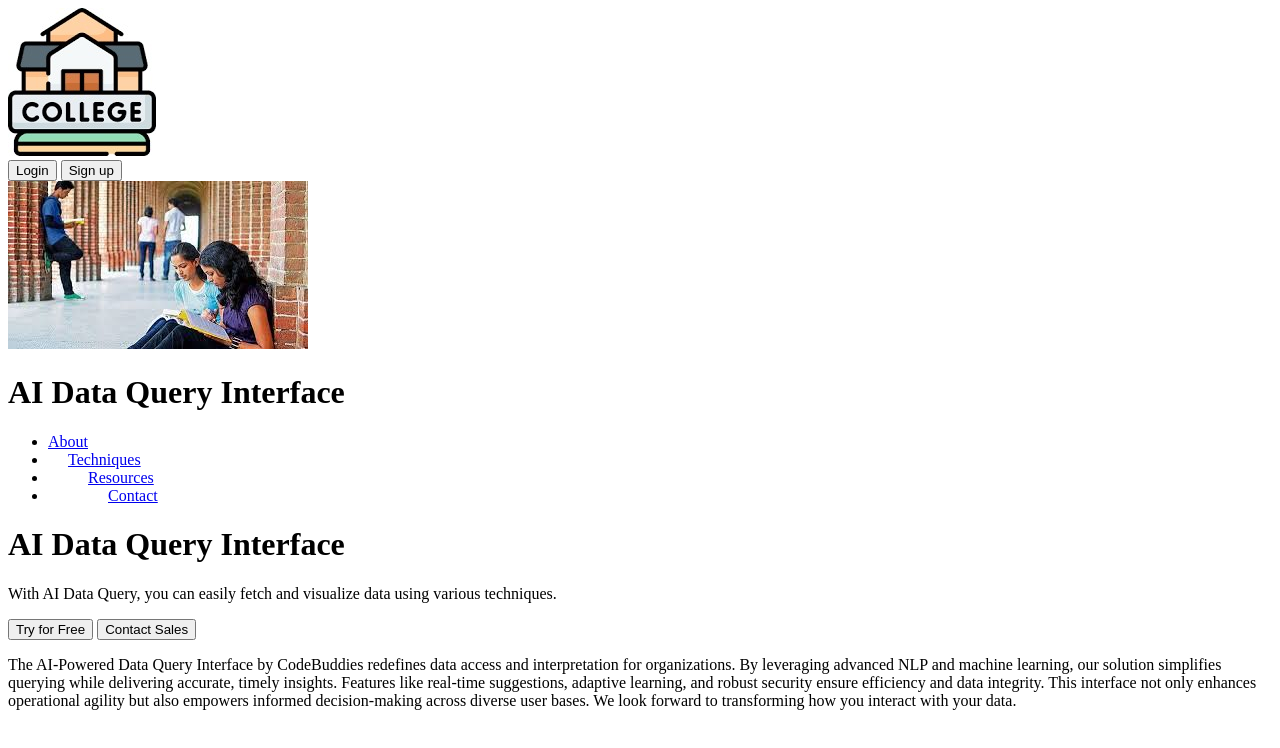
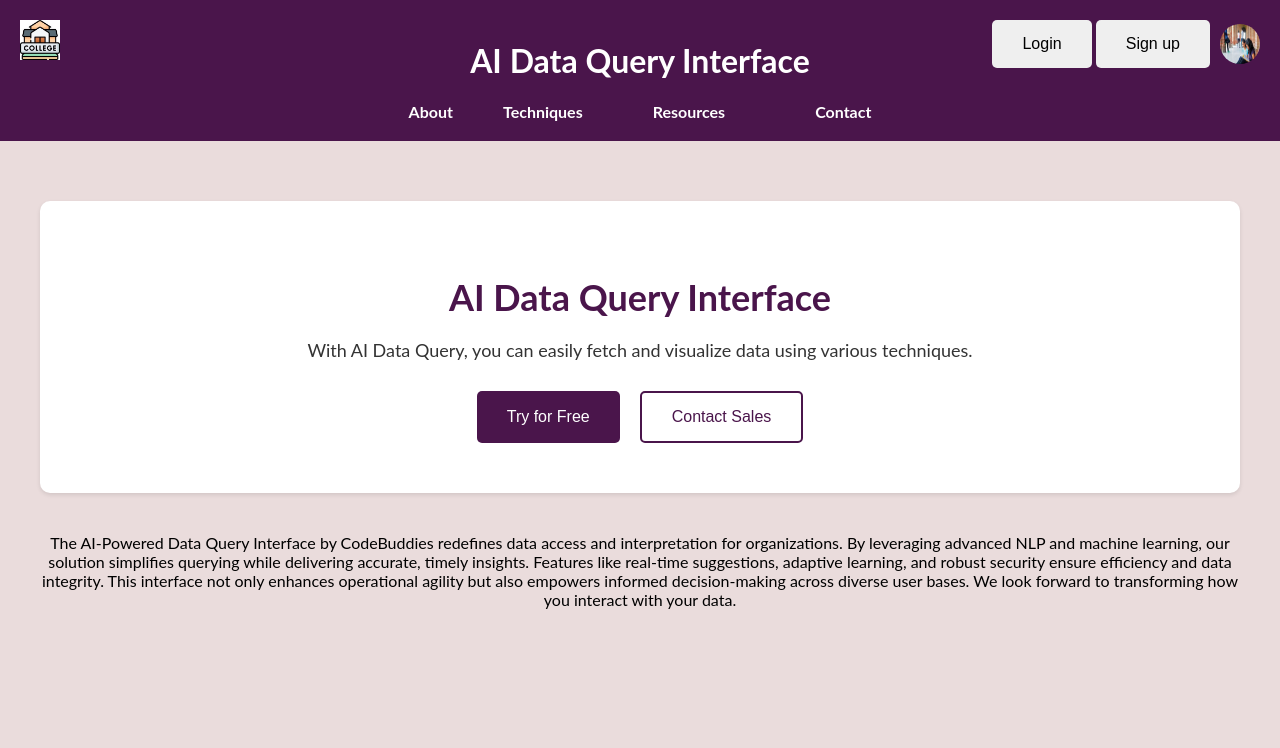
Before and after one commit to srikanthgunji23/ai-powered-data-query, a plain HTML site: page index.html in a window 1280 px wide. Drawn offline with Linux system fonts and the light colour scheme; the site is published under a folder, as on GitHub Pages, so addresses that start at the root find nothing.

Commit message:
Update index.html

```diff
--- a/index.html
+++ b/index.html
@@ -4,7 +4,7 @@
     <meta charset="UTF-8">
     <meta name="viewport" content="width=device-width, initial-scale=1.0">
     <title>AI Data Query</title>
-    <link rel="stylesheet" href="/css/interface.css">
+    <link rel="stylesheet" href="css/interface.css">
 </head>
 <body>
     <header>
```
